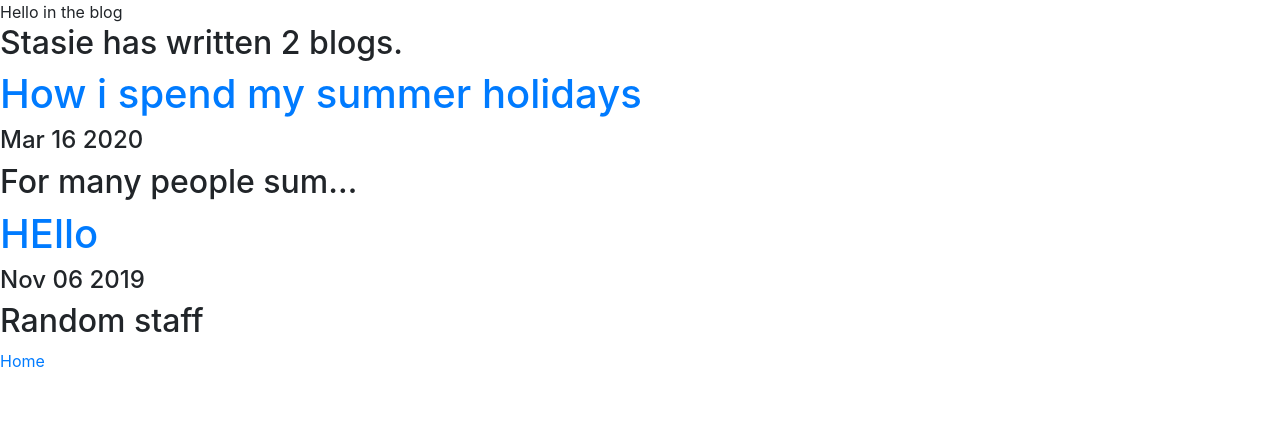
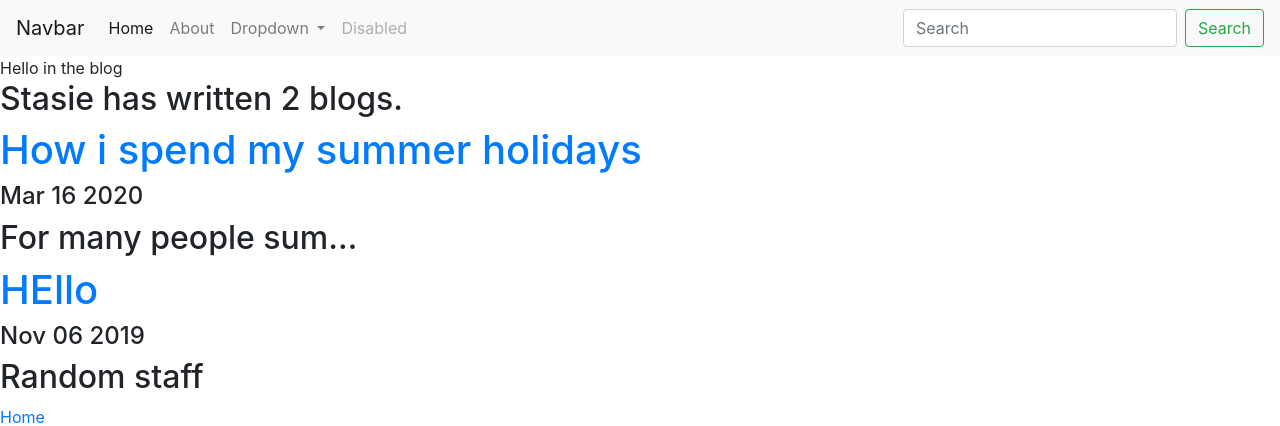
Before and after one commit to Foiht/personal_site, a Django app: page /blog/ in a window 1280 px wide. Shown: the top 426 px of the page. Run offline with Django 3.2, Linux system fonts and the light colour scheme; data comes from the database, SQL or seed files in the repository; some libraries are stand-ins or nearby versions.

Commit message:
add base template

```diff
--- a/blog/templates/blog/all_blogs.html
+++ b/blog/templates/blog/all_blogs.html
@@ -1,4 +1,6 @@
-<link rel="stylesheet" href="https://stackpath.bootstrapcdn.com/bootstrap/4.4.1/css/bootstrap.min.css" integrity="sha384-Vkoo8x4CGsO3+Hhxv8T/Q5PaXtkKtu6ug5TOeNV6gBiFeWPGFN9MuhOf23Q9Ifjh" crossorigin="anonymous">
+{% extends 'portfolio/base.html' %}
+
+{% block content %}
 
 Hello in the blog
 
@@ -13,3 +15,5 @@ Hello in the blog
 {% endfor %}
 
 <a href='{% url "home" %}'><p>Home</p></a>
+
+{% endblock %}
--- /dev/null
+++ b/portfolio/templates/portfolio/base.html
@@ -0,0 +1,57 @@
+<!doctype html>
+<html lang="en">
+  <head>
+    <!-- Required meta tags -->
+    <meta charset="utf-8">
+    <meta name="viewport" content="width=device-width, initial-scale=1, shrink-to-fit=no">
+
+    <!-- Bootstrap CSS -->
+    <link rel="stylesheet" href="https://stackpath.bootstrapcdn.com/bootstrap/4.3.1/css/bootstrap.min.css" integrity="sha384-ggOyR0iXCbMQv3Xipma34MD+dH/1fQ784/j6cY/iJTQUOhcWr7x9JvoRxT2MZw1T" crossorigin="anonymous">
+
+    <title>Hello, world!</title>
+  </head>
+  <body>
+    <nav class="navbar navbar-expand-lg navbar-light bg-light">
+  <a class="navbar-brand" href="#">Navbar</a>
+  <button class="navbar-toggler" type="button" data-toggle="collapse" data-target="#navbarSupportedContent" aria-controls="navbarSupportedContent" aria-expanded="false" aria-label="Toggle navigation">
+    <span class="navbar-toggler-icon"></span>
+  </button>
+
+  <div class="collapse navbar-collapse" id="navbarSupportedContent">
+    <ul class="navbar-nav mr-auto">
+      <li class="nav-item active">
+        <a class="nav-link" href="#">Home <span class="sr-only">(current)</span></a>
+      </li>
+      <li class="nav-item">
+        <a class="nav-link" href="#">About</a>
+      </li>
+      <li class="nav-item dropdown">
+        <a class="nav-link dropdown-toggle" href="#" id="navbarDropdown" role="button" data-toggle="dropdown" aria-haspopup="true" aria-expanded="false">
+          Dropdown
+        </a>
+        <div class="dropdown-menu" aria-labelledby="navbarDropdown">
+          <a class="dropdown-item" href="#">Action</a>
+          <a class="dropdown-item" href="#">Another action</a>
+          <div class="dropdown-divider"></div>
+          <a class="dropdown-item" href="#">Something else here</a>
+        </div>
+      </li>
+      <li class="nav-item">
+        <a class="nav-link disabled" href="#" tabindex="-1" aria-disabled="true">Disabled</a>
+      </li>
+    </ul>
+    <form class="form-inline my-2 my-lg-0">
+      <input class="form-control mr-sm-2" type="search" placeholder="Search" aria-label="Search">
+      <button class="btn btn-outline-success my-2 my-sm-0" type="submit">Search</button>
+    </form>
+  </div>
+</nav>
+
+{% block content %}{% endblock %}
+    <!-- Optional JavaScript -->
+    <!-- jQuery first, then Popper.js, then Bootstrap JS -->
+    <script src="https://code.jquery.com/jquery-3.3.1.slim.min.js" integrity="sha384-q8i/X+965DzO0rT7abK41JStQIAqVgRVzpbzo5smXKp4YfRvH+8abtTE1Pi6jizo" crossorigin="anonymous"></script>
+    <script src="https://cdnjs.cloudflare.com/ajax/libs/popper.js/1.14.7/umd/popper.min.js" integrity="sha384-UO2eT0CpHqdSJQ6hJty5KVphtPhzWj9WO1clHTMGa3JDZwrnQq4sF86dIHNDz0W1" crossorigin="anonymous"></script>
+    <script src="https://stackpath.bootstrapcdn.com/bootstrap/4.3.1/js/bootstrap.min.js" integrity="sha384-JjSmVgyd0p3pXB1rRibZUAYoIIy6OrQ6VrjIEaFf/nJGzIxFDsf4x0xIM+B07jRM" crossorigin="anonymous"></script>
+  </body>
+</html>
```
Also changed, not shown: blog/templates/blog/detail.html (+7 -0 lines), portfolio/templates/portfolio/home.html (+4 -19 lines).
